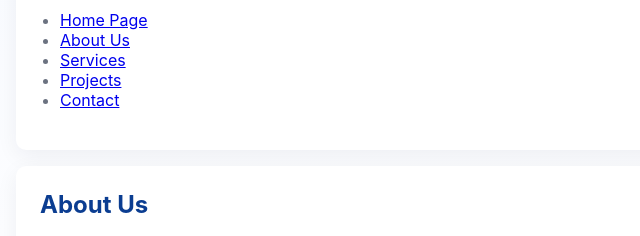
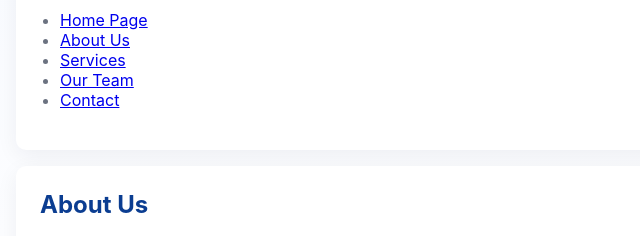
Before and after one commit to Keshav-goyal456/Project-1, a plain HTML site: page index.html in a window 1280 px wide. Shown: the part 296-532 px from the top of the page, 0-640 px from the left. Drawn offline with Linux system fonts and the light colour scheme.

Commit message:
Update index.html

```diff
--- a/index.html
+++ b/index.html
@@ -45,7 +45,7 @@
             <li><a href="./index.html">Home Page</a></li>
             <li><a href="./About.html">About Us</a></li>
             <li><a href="./Services.html">Services</a></li>
-            <li><a href="#">Projects</a></li>
+            <li><a href="./Team.html">Our Team</a></li>
             <li><a href="./Contact.html">Contact</a></li>
         </ul>
     </div>
@@ -60,4 +60,5 @@
     </div>
 </body>
 </html>
+
 </html>
```
